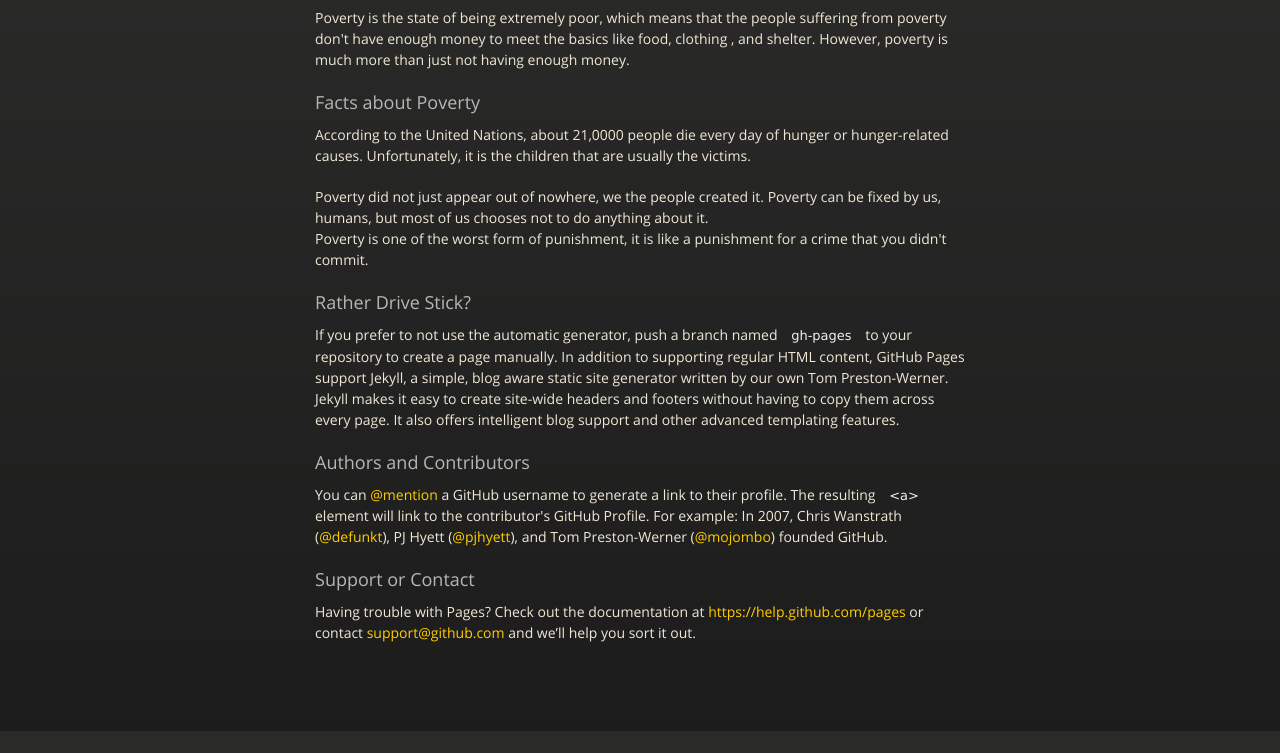
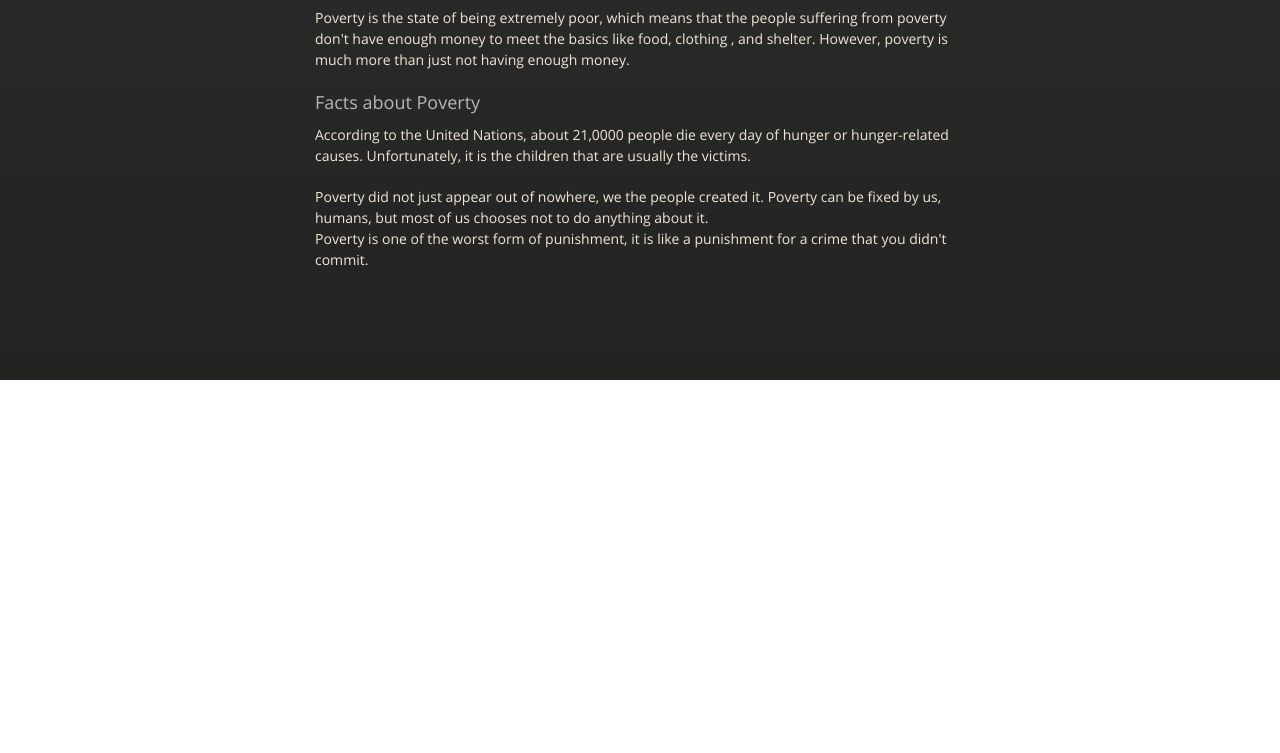
Before and after one commit to amhuangchi/Poverty, a plain HTML site: page index.html in a window 1280 px wide. Shown: the part 869-1622 px from the top of the page. After the commit the page ends 1249 px from the top, so only its background shows below. Drawn offline with nearby package versions, Linux system fonts and the light colour scheme.

Commit message:
Update index.html

```diff
--- a/index.html
+++ b/index.html
@@ -83,20 +83,7 @@ function rollover(name, filename)
 <p>Poverty did not just appear out of nowhere, we the people created it. Poverty can be fixed by us, humans, but most of us chooses not to do anything about it. <br>
 Poverty is one of the worst form of punishment, it is like a punishment  for a crime that you didn't commit. </p>
 
-<h3>
-<a id="rather-drive-stick" class="anchor" href="#rather-drive-stick" aria-hidden="true"><span class="octicon octicon-link"></span></a>Rather Drive Stick?</h3>
 
-<p>If you prefer to not use the automatic generator, push a branch named <code>gh-pages</code> to your repository to create a page manually. In addition to supporting regular HTML content, GitHub Pages support Jekyll, a simple, blog aware static site generator written by our own Tom Preston-Werner. Jekyll makes it easy to create site-wide headers and footers without having to copy them across every page. It also offers intelligent blog support and other advanced templating features.</p>
-
-<h3>
-<a id="authors-and-contributors" class="anchor" href="#authors-and-contributors" aria-hidden="true"><span class="octicon octicon-link"></span></a>Authors and Contributors</h3>
-
-<p>You can <a href="https://github.com/blog/821" class="user-mention">@mention</a> a GitHub username to generate a link to their profile. The resulting <code>&lt;a&gt;</code> element will link to the contributor's GitHub Profile. For example: In 2007, Chris Wanstrath (<a href="https://github.com/defunkt" class="user-mention">@defunkt</a>), PJ Hyett (<a href="https://github.com/pjhyett" class="user-mention">@pjhyett</a>), and Tom Preston-Werner (<a href="https://github.com/mojombo" class="user-mention">@mojombo</a>) founded GitHub.</p>
-
-<h3>
-<a id="support-or-contact" class="anchor" href="#support-or-contact" aria-hidden="true"><span class="octicon octicon-link"></span></a>Support or Contact</h3>
-
-<p>Having trouble with Pages? Check out the documentation at <a href="https://help.github.com/pages">https://help.github.com/pages</a> or contact <a href="mailto:support@github.com">support@github.com</a> and we’ll help you sort it out.</p>
       </section>
 
     </div>
```
